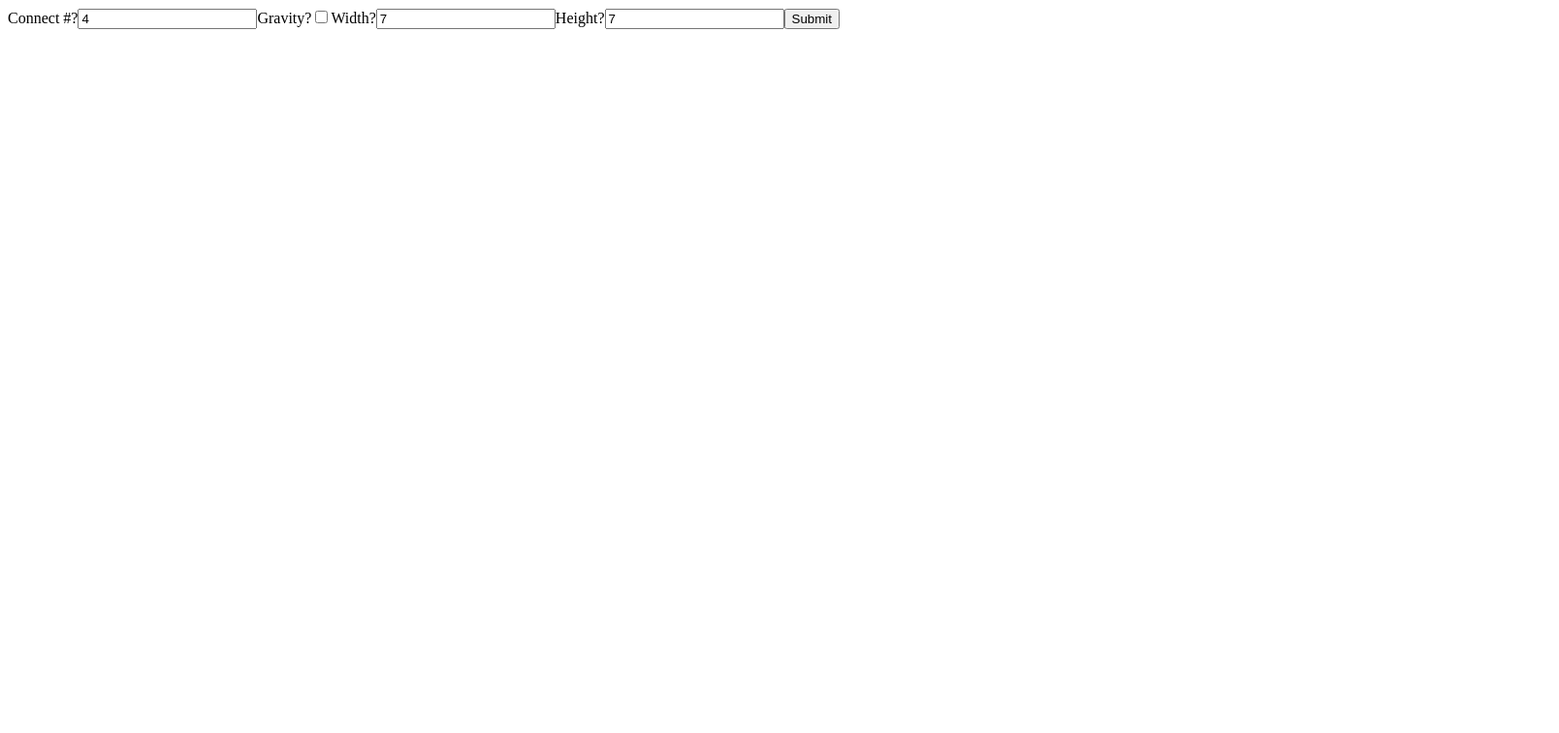
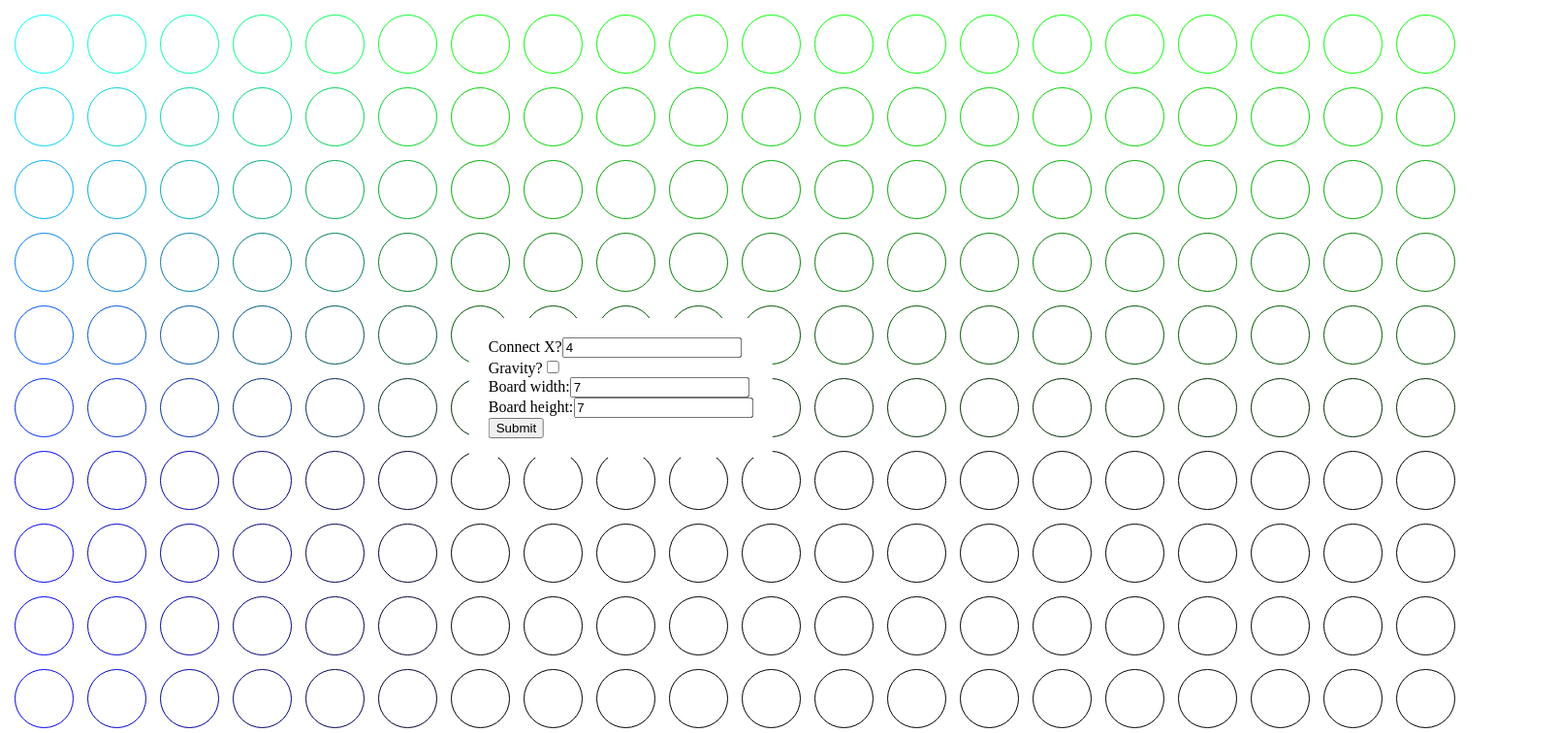
Before and after one commit to catherinewu/connectfourplus, a React app: page / in a window 1280 px wide. Shown: the top 756 px of the page at 97% size, 1608 px wide, since content can reach past the window. Built offline with nearby package versions, Linux system fonts and the light colour scheme; the HTML template or start-up script is replaced by a standard one.

Commit message:
landing page

```diff
--- a/package.json
+++ b/package.json
@@ -22,7 +22,9 @@
     "@babel/preset-env": "^7.8.4",
     "@babel/preset-react": "^7.8.3",
     "babel-loader": "^8.0.6",
+    "css-loader": "^3.4.2",
     "react-hot-loader": "^4.12.19",
+    "style-loader": "^1.1.3",
     "webpack": "^4.41.5",
     "webpack-cli": "^3.3.10",
     "webpack-dev-server": "^3.10.1"
--- /dev/null
+++ b/src/App.css
@@ -0,0 +1,16 @@
+form {
+  position: relative;
+}
+
+#startgameform {
+  position: fixed;
+  top: 50%;
+  left: 50%;
+  transform: translate(-50%, -50%);
+  background-color: white;
+  padding: 20px;
+}
+/*
+#landingPage {
+  text-align: center;
+} */
--- a/src/App.js
+++ b/src/App.js
@@ -1,6 +1,7 @@
 import React, { Component } from 'react';
 import _ from 'lodash';
-import { Game } from './Game';
+import { Game, drawBoard } from './Game';
+import './App.css';
 
 // Firebase App (the core Firebase SDK) is always required and must be listed first
 import * as firebase from "firebase/app";
@@ -40,6 +41,16 @@ class App extends Component {
     this.handleChange = this.handleChange.bind(this);
     this.handleCheckBox = this.handleCheckBox.bind(this);
     this.handleSubmit = this.handleSubmit.bind(this);
+    this.drawBackground = this.drawBackground.bind(this);
+  }
+
+  componentDidMount() {
+    const canvas = this.refs.background;
+    if (!canvas) {
+      return;
+    }
+    const ctx = canvas.getContext("2d")
+    drawBoard(ctx, 20, 20)
   }
 
   handleChange(event) {
@@ -63,13 +74,19 @@ class App extends Component {
         width: this.state.width,
         height: this.state.height,
         gravity: this.state.gravity,
-        target: this.state.target
+        target: this.state.target,
       }]
     });
 
     window.location.href = `/game?id=${gameId}`
     event.preventDefault();
   }
+
+  drawBackground() {
+    var canvas = this.canvasRef.current;
+    var ctx = canvas.getContext('2d');
+    return drawBoard(ctx, 10, 10)
+  };
 
   render() {
     if (this.state.gameId) {
@@ -79,25 +96,34 @@ class App extends Component {
       )
     } else {
       return (
+        <div>
+        <canvas ref='background' width="1600" height="800"></canvas>
+        <div id='startgameform'>
         <form onSubmit={this.handleSubmit}>
           <label>
-            Connect #?
+            Connect X?
             <input type="number" value={this.state.target} onChange={this.handleChange} />
           </label>
+          <br />
           <label>
             Gravity?
             <input type="checkbox" onChange={this.handleCheckBox} checked={this.state.checked} />
           </label>
+          <br />
           <label>
-            Width?
+            Board width:
             <input type="number" name="width" value={this.state.width} onChange={this.handleChange} />
           </label>
+          <br />
           <label>
-            Height?
+            Board height:
             <input type="number" name="height" value={this.state.height} onChange={this.handleChange} />
           </label>
+          <br />
           <input type="submit" value="Submit" />
         </form>
+        </div>
+        </div>
       );
     }
   }
--- a/src/Game.js
+++ b/src/Game.js
@@ -1,53 +1,15 @@
 import React, { Component } from 'react';
 import _ from 'lodash';
-// // Firebase App (the core Firebase SDK) is always required and must be listed first
-// import * as firebase from "firebase/app";
-// import "firebase/database";
-
-// const firebaseConfig = {
-//   apiKey: "AIzaSyA75jf95SLU0sXpe-4729-8ST1w9nUBc-k",
-//   authDomain: "connectfourplus-7ce8d.firebaseapp.com",
-//   databaseURL: "https://connectfourplus-7ce8d.firebaseio.com",
-//   projectId: "connectfourplus-7ce8d",
-//   storageBucket: "connectfourplus-7ce8d.appspot.com",
-//   messagingSenderId: "470203261839",
-//   appId: "1:470203261839:web:b66e3580ade864120821fa",
-//   measurementId: "G-5TBX6M4Q92"
-// };
-
-// // Initialize Firebase
-// firebase.initializeApp(firebaseConfig);
-// var database = firebase.database();
 
 const CENTER_OFFSET = 37.5;
 const WIDTH = 75;
 const RADIUS = 30;
-// const GAME_HEIGHT = 7;
-// const GAME_WIDTH = 6;
 
 export class Game extends Component {
   constructor(props) {
-    var { gameId, database } = props;
-    // var board = [
-    //   [0,0,0,0,0,0,0],
-    //   [0,0,0,0,0,0,0],
-    //   [0,0,0,0,0,0,0],
-    //   [0,0,0,0,0,0,0],
-    //   [0,0,0,0,0,0,0],
-    //   [0,0,0,0,0,0,0]];
-
-    // function writeGame(gameId) {
-    //   database.ref('games/' + gameId).set({
-    //     events: [],
-    //   });
-    // }
-
-
-    // writeGame(gameId);
-
     super(props);
     this.state = {
-      gameId,
+      gameId: this.props.gameId,
     };
 
     this.canvasRef = React.createRef();
@@ -57,7 +19,7 @@ export class Game extends Component {
     this.handleEvent = this.handleEvent.bind(this);
     this.createBoard = this.createBoard.bind(this);
 
-    this.props.database.ref('games/' + gameId + '/events').on("child_added", this.handleEvent);
+    this.props.database.ref('games/' + this.props.gameId + '/events').on("child_added", this.handleEvent);
   }
 
   createBoard(width, height) {
@@ -141,20 +103,21 @@ export class Game extends Component {
   }
 
   getCurrentPlayerColor() {
-    if (this.currentPlayer() === 1) {
-      return 'BLACK';
-    } else {
-      return 'RED';
-    }
+    return (this.currentPlayer() === 1) ? 'BLACK' : 'RED';
   }
 
   render() {
+    var whosturn = `It is Player ${(this.currentPlayer() === 1) ? 1 : 2}'s turn`;
     return (
+        <div>
+        {/* <h3>You're playing connect {this.state.target}!</h3> */}
+        {/* <h3>{whosturn}</h3> */}
         <canvas
           ref={this.canvasRef}
           width="3000" height="3000"
           onClick={(e) => this.handleClick(e)}
           onMouseMove={this.handleMove}></canvas>
+        </div>
     );
   }
 }
@@ -179,7 +142,7 @@ function drawGame(ctx, game, boardWidth, boardHeight) {
   }
 }
 
-function drawBoard(ctx, boardWidth, boardHeight) {
+export function drawBoard(ctx, boardWidth, boardHeight) {
   ctx.clearRect(0, 0, ctx.canvas.width, ctx.canvas.height);
   for (var i = 0; i < boardHeight; i++) {
     for (var j = 0; j < boardWidth; j++) {
--- a/webpack.config.js
+++ b/webpack.config.js
@@ -8,7 +8,8 @@ module.exports = {
         test: /\.(js|jsx)$/,
         exclude: /node_modules/,
         use: ['babel-loader']
-      }
+      },
+      { test: /\.css$/, use: [ 'style-loader', 'css-loader' ] }
     ]
   },
   resolve: {
```
Also changed, not shown: 1 other file (tests, documents, lock files or other folders).
